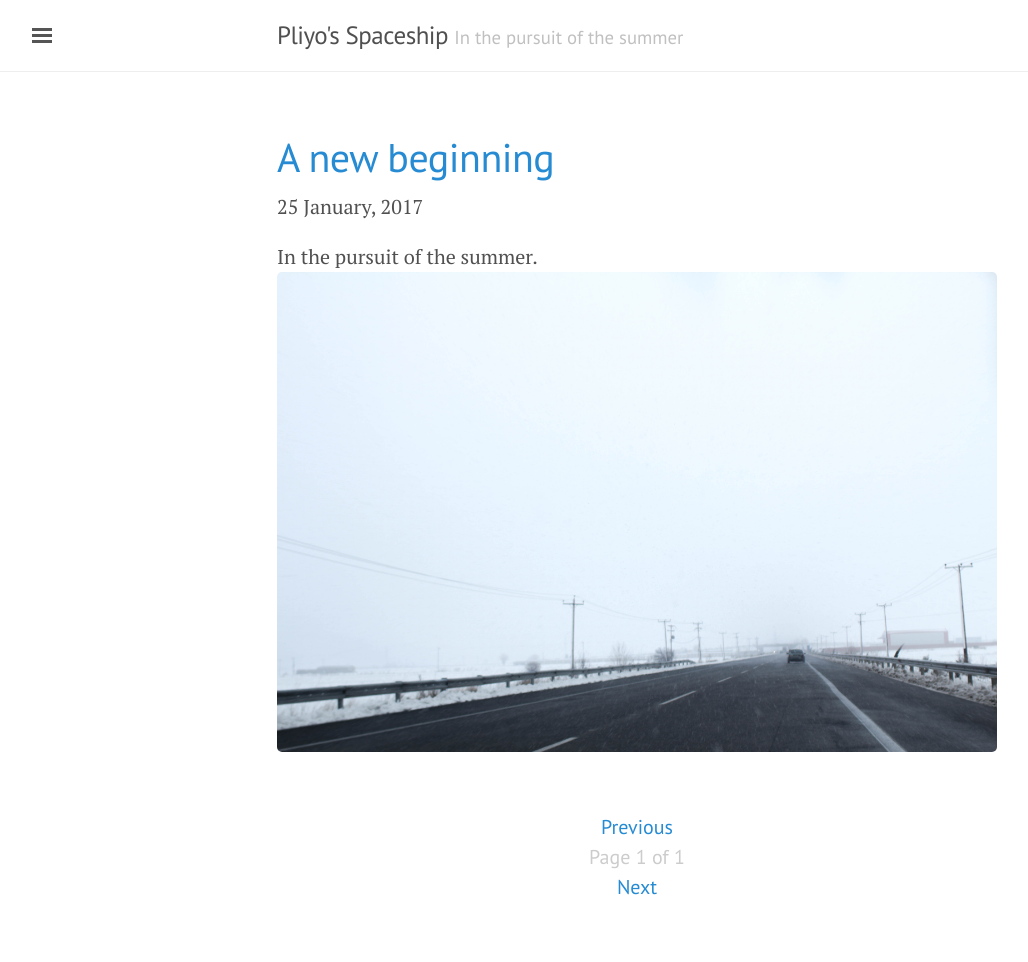
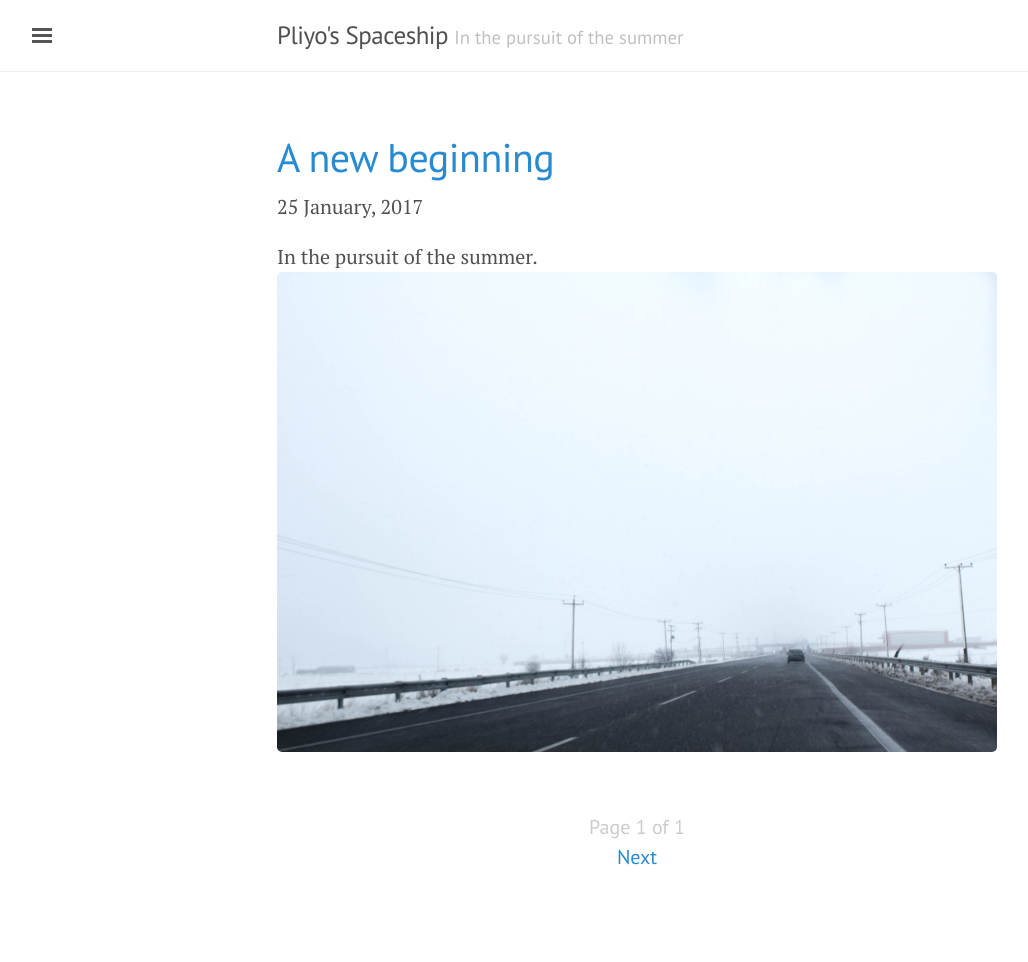
Before and after one commit to pliyo/first-try-githubpages, a Jekyll site: the page built from index.html, in a window 1280 px wide. Shown: the whole page, without its empty margins (3-1031 px from the left). Built offline with Jekyll 4.4.1, drawn with Linux system fonts in a browser that asks for light colours; the list of posts is cut into pages by our own code; after the commit the page ends 932 px from its top, so only the background shows below that.

Commit message:
Adding posts

```diff
--- a/_layouts/post.html
+++ b/_layouts/post.html
@@ -12,7 +12,6 @@ layout: default
   {% include analytics.html %}
   {% include share-page.html %}
   {% if page.previous %}
-  LOL
     <a rel="prev" href="{{ page.previous.url }}">&larr; {{ page.previous.title }}</a
   {% endif %}
   {% if page.next %}
--- a/index.html
+++ b/index.html
@@ -18,11 +18,13 @@ title: Home
 <div class="pagination">
     <div class="flex flex--center">
         <div class="flex-item text--left">
+          {% if paginator.posts > 1 %}
             {% if paginator.previous_page %}
               <a href="{{ paginator.previous_page_path }}" class="btn btn--primary">Previous</a>
             {% else %}
               <a class="btn btn--primary btn--disabled ">Previous</a>
             {% endif %}
+          {% endif %}
         </div>
 
         <div class="flex-item text--center">
```
